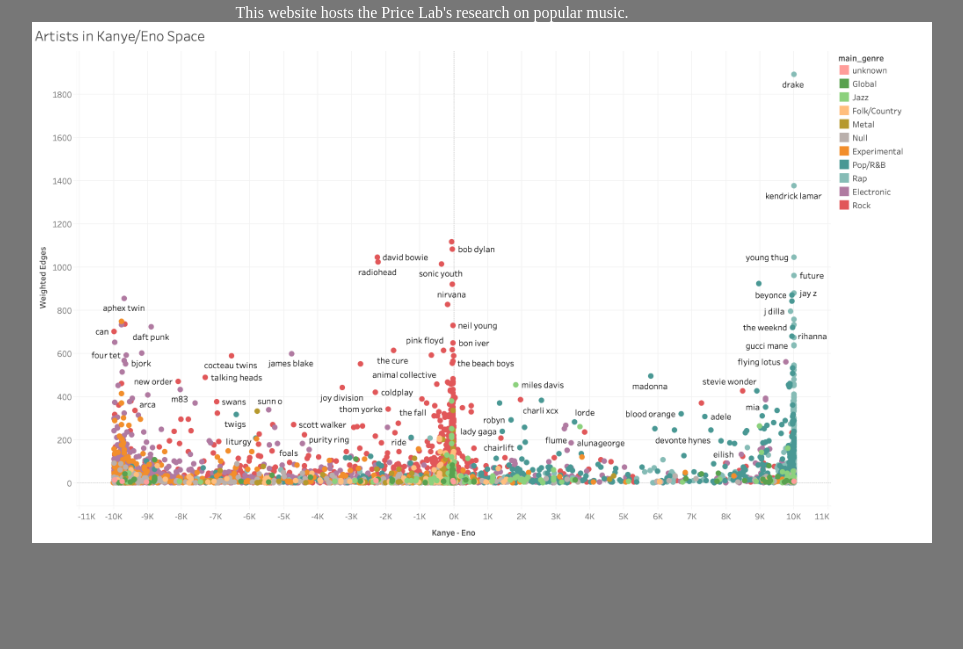
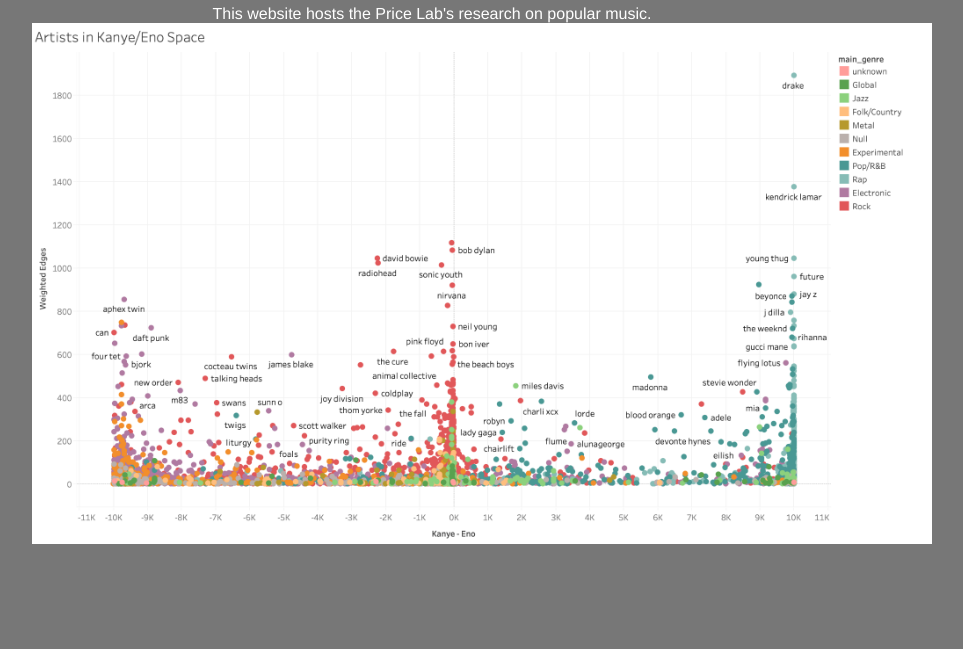
Before and after one commit to EpicEdwardo/rym_11ty, an Eleventy site: page index.html in a window 1280 px wide. Shown: the part 151-800 px from the top of the page, without its empty margins (208-1171 px from the left). Built offline with nearby package versions, Linux system fonts and the light colour scheme; Eleventy itself is replaced by a stand-in of ours; files that its build step writes are made by us from their sources.

Commit message:
change font

```diff
--- a/assets/style.css
+++ b/assets/style.css
@@ -34,7 +34,7 @@
 
 html,
 body {
-  font-family: "Avenir", serif;
+  font-family: "Helvetica", serif;
   height: 100%;
   background-color: #777;
 }
```
Also changed, not shown: 1 other file.
